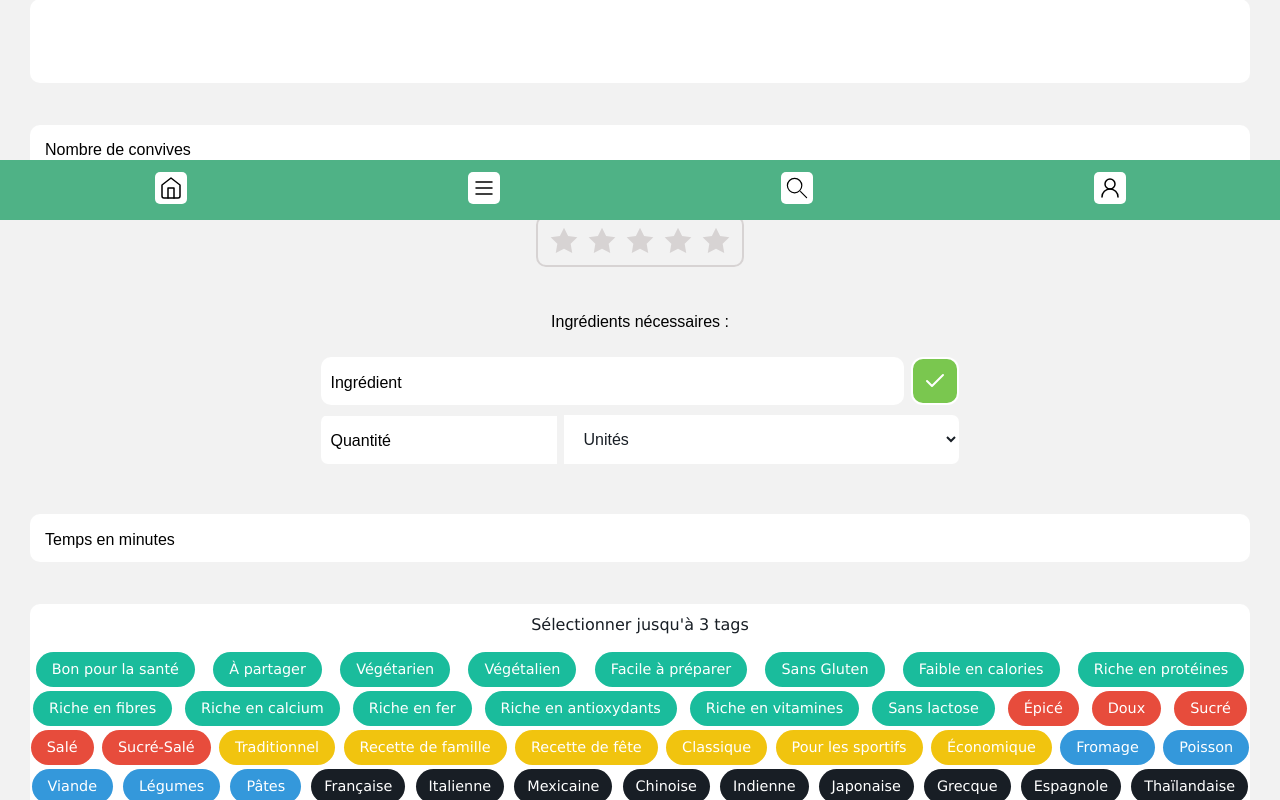
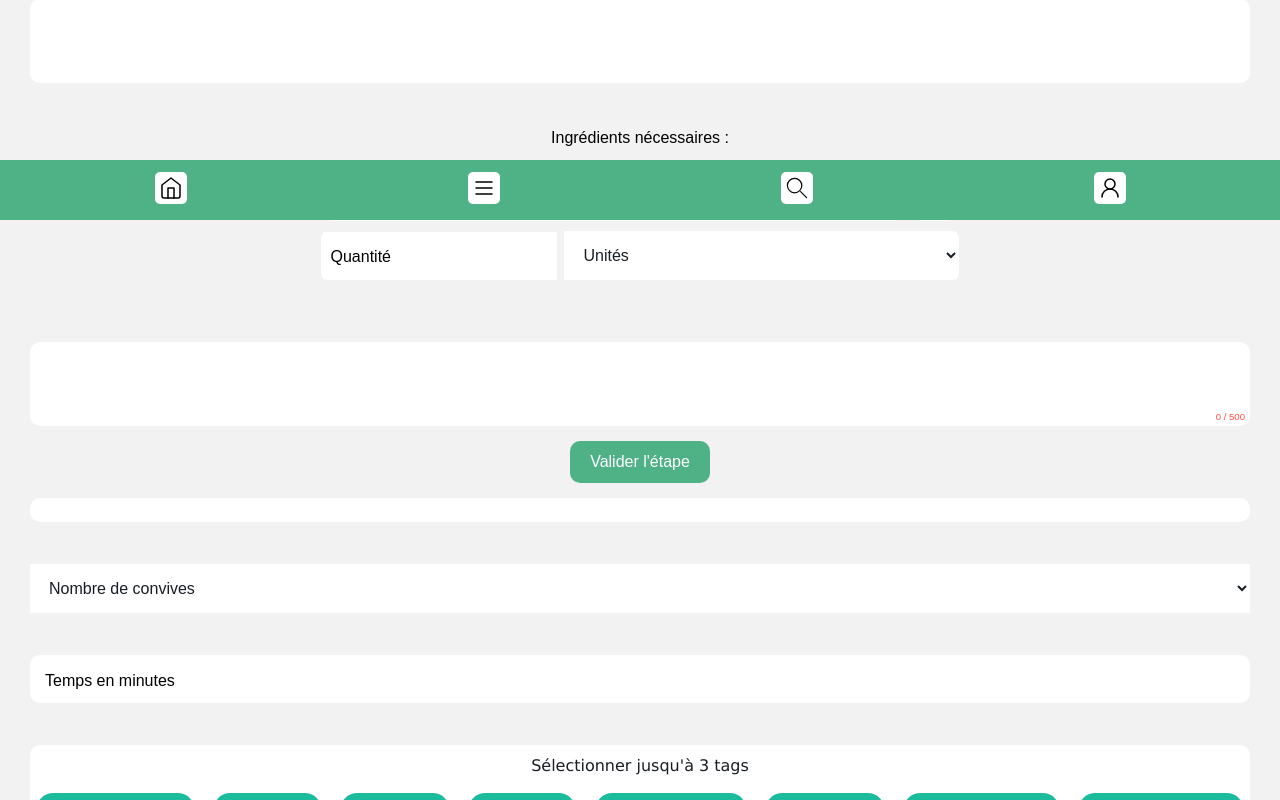
Before and after one commit to Sinematic/CuisineFiesta-F, a React (Vite) app: page /ajouter-une-recette in a window 1280 px wide. Shown: the part 580-1380 px from the top of the page. Built offline with nearby package versions, Linux system fonts and the light colour scheme.

Commit message:
Ajout logique d'étapes de préparation de la recette

```diff
--- a/src/components/FormElements/Textarea.tsx
+++ b/src/components/FormElements/Textarea.tsx
@@ -16,6 +16,7 @@ function Textarea(props: {
             <label htmlFor={props.name}>{props.label}</label>
             <textarea onChange={(e) => props.setter(e.target.value)} id={props.name} rows={3}
             name={props.name} minLength={props.minLength} maxLength={props.maxLength} value={props.value} />
+            {props.maxLength ? <span className={"length-indicator " + (props.value && props.value?.length < props.maxLength ? "green" : "red")}>{props.value?.length} / {props.maxLength}</span> : null}
         </div>
     )
 }
--- a/src/components/RecipeBuilder/RecipeBuilder.tsx
+++ b/src/components/RecipeBuilder/RecipeBuilder.tsx
@@ -15,6 +15,7 @@ import Textarea from "../FormElements/Textarea"
 import Rate from "../Rate/Rate"
 import IngredientsList from "./IngredientsList"
 import Tags from "./Tags"
+import StepsList from "./StepsList"
 
 function RecipeBuilder() {
 
@@ -26,7 +27,6 @@ steps
 duration //
 cost
 complexity//
-recipeFor (pour combien)//
 
 */
 
@@ -36,7 +36,8 @@ recipeFor (pour combien)//
     const [duration, setDuration] = useState<string>()
     const [ingredients, setIngredients] = useState<Array<{ name: string, amount: string, unit: string }>>([])
     const [rate, setRate] = useState<number | null>(null)
-    const [mealFor, setMealFor] = useState<string>()
+    const [mealFor, setMealFor] = useState<string>("")
+    const [steps, setSteps] = useState<Array<string>>([])
     const [cover, setCover] = useState<string>(DefaultBanner)
 
     useEffect(() => {
@@ -60,22 +61,27 @@ recipeFor (pour combien)//
 
                     <Input onChange={(e) => setMealName(e.target.value)} value={mealName}
                     type="text" name="name" label="Nom de la recette" minLength={5} maxLength={60}/>
+
                     <Select options={possibleTypes.map(option => option)}
                     state={type} setter={setType} name="type" label="Type de recette" />
+
                     <Textarea state={description} setter={setDescription} value={description}
                     name="description" label="Description de la recette *" />
 
-                    <Input onChange={(e) => setMealFor(e.target.value)} value={mealFor}
-                    name="mealFor" type="number" label="Nombre de convives" />
-                    <Rate rate={rate} setRate={setRate} />
+                    <IngredientsList ingredients={ingredients} setIngredients={setIngredients} />
 
-                    <IngredientsList ingredients={ingredients} setIngredients={setIngredients} />
+                    <StepsList steps={steps} setSteps={setSteps} />
+
+                    <Select name="mealFor" options={["1", "2", "3", "4", "5", "6", "7", "8"]}
+                    state={mealFor} setter={setMealFor} label="Nombre de convives" />
 
                     <Input onChange={(e) => setDuration(e.target.value)} value={duration}
                     name="duration" type="number" identifier={duration ? "input-filled" : ""}
                     label="Temps en minutes" />
 
                     <Tags />
+
+                    <Rate rate={rate} setRate={setRate} />
 
                     <Button value="Publier la recette" />
 
--- /dev/null
+++ b/src/components/RecipeBuilder/StepsList.tsx
@@ -0,0 +1,32 @@
+import { useState } from "react"
+import { v4 as uuidv4 } from 'uuid'
+import Textarea from "../FormElements/Textarea"
+import Button from "../FormElements/Button"
+import "../../styles/RecipeBuilder/StepsList.css"
+
+function StepsList(props : {
+    steps: Array<string>,
+    setSteps: React.Dispatch<React.SetStateAction<Array<string>>>
+}) {
+
+    const [content, setContent] = useState<string>("")
+
+    const handleContent = () => {
+        props.setSteps([...props.steps, content])
+        setContent("")
+    }
+
+    return (
+        <div className="steps-wrapper">
+            <Textarea value={content} setter={setContent} name="step" minLength={10} maxLength={500}/>
+            <Button onClick={handleContent} value="Valider l'étape" type="button" />
+
+            {props.steps ? <ol className="steps">
+                {props.steps.map((step) => <li key={uuidv4()} className="step">{step}</li>)}
+
+            </ol> : null}
+        </div>
+    )
+}
+
+export default StepsList
--- a/src/styles/FormElements/Textarea.css
+++ b/src/styles/FormElements/Textarea.css
@@ -1,5 +1,6 @@
 .textarea-wrapper {
     display: grid;
+    position: relative;
     gap: 12px;
     width: 100%;
 }
@@ -17,3 +18,19 @@ textarea:focus {
     outline-color: var(--mint);
     transition: all 0s 0.3s;
 }
+
+.length-indicator {
+    position: absolute;
+    bottom: 2px;
+    right: 5px;
+    font-size: 0.6rem;
+    font-weight: 300;
+}
+
+.length-indicator.green {
+    color: var(--mint);
+}
+
+.length-indicator.red {
+    color: var(--red);
+}
--- /dev/null
+++ b/src/styles/RecipeBuilder/StepsList.css
@@ -0,0 +1,24 @@
+.steps-wrapper {
+    width: 100%;
+    display: grid;
+    gap: 15px;
+}
+
+.steps-wrapper button {
+    width: auto;
+    padding: 12px 20px;
+    background-color: var(--mint);
+    border-radius: 10px;
+}
+
+ol.steps {
+    display: flex;
+    flex-direction: column;
+    gap: 10px;
+    width: 100%;
+    padding-block: 12px;
+    padding-inline: 15px;
+    background-color: var(--white);
+    color: var(--black);
+    border-radius: 10px;
+}
```
